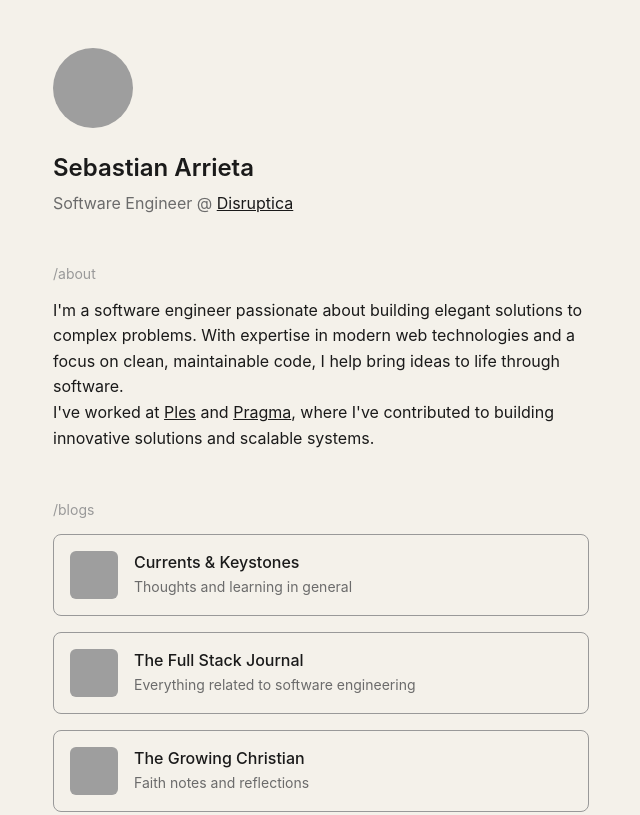
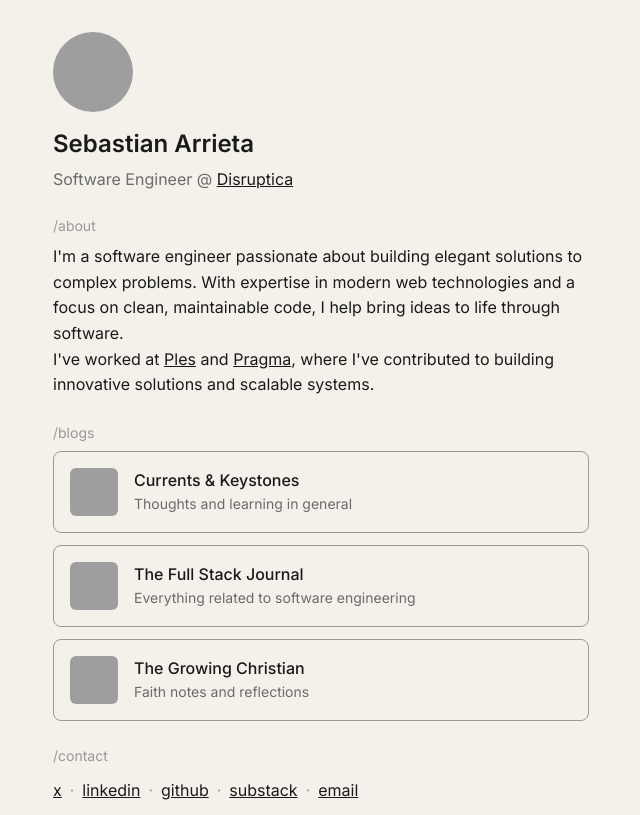
Before and after one commit to sarrietav-dev/site, an Astro site: page / in a window 1280 px wide. Shown: the top 815 px of the page, without its empty margins (319-959 px from the left). Built offline with nearby package versions, Linux system fonts and the light colour scheme; Astro itself is replaced by a stand-in of ours; grey boxes are pictures that could not be loaded.

Commit message:
add better font and descrease whitespace

```diff
--- a/src/components/About.astro
+++ b/src/components/About.astro
@@ -16,13 +16,13 @@
 
 <style>
   .section {
-    margin-bottom: 3rem;
+    margin-bottom: 1.5rem;
   }
 
   .label {
     color: var(--color-label);
     font-size: 0.875rem;
-    margin-bottom: 0.75rem;
+    margin-bottom: 0.5rem;
   }
 
   .content p {
--- a/src/components/Blogs.astro
+++ b/src/components/Blogs.astro
@@ -31,19 +31,19 @@
 
 <style>
   .section {
-    margin-bottom: 3rem;
+    margin-bottom: 1.5rem;
   }
 
   .label {
     color: var(--color-label);
     font-size: 0.875rem;
-    margin-bottom: 0.75rem;
+    margin-bottom: 0.5rem;
   }
 
   .blog-cards {
     display: flex;
     flex-direction: column;
-    gap: 1rem;
+    gap: 0.75rem;
   }
 
   .blog-card {
--- a/src/components/Hero.astro
+++ b/src/components/Hero.astro
@@ -19,7 +19,7 @@ import profilePic from '../../public/me.jpg';
 
 <style>
   .hero {
-    margin-bottom: 3rem;
+    margin-bottom: 1.5rem;
   }
 
   .profile-wrapper {
@@ -27,7 +27,7 @@ import profilePic from '../../public/me.jpg';
     height: 80px;
     border-radius: 50%;
     overflow: hidden;
-    margin-bottom: 1.5rem;
+    margin-bottom: 1rem;
   }
 
   .profile-image {
--- a/src/pages/index.astro
+++ b/src/pages/index.astro
@@ -13,6 +13,9 @@ import Contact from '../components/Contact.astro';
 		<meta name="viewport" content="width=device-width" />
 		<meta name="generator" content={Astro.generator} />
 		<meta name="description" content="Sebastian Arrieta - Software Engineer at Disruptica. Personal portfolio and blog." />
+		<link rel="preconnect" href="https://fonts.googleapis.com" />
+		<link rel="preconnect" href="https://fonts.gstatic.com" crossorigin />
+		<link href="https://fonts.googleapis.com/css2?family=Inter:wght@400;500;600&display=swap" rel="stylesheet" />
 		<title>Sebastian Arrieta - Software Engineer</title>
 	</head>
 	<body>
--- a/src/styles/global.css
+++ b/src/styles/global.css
@@ -16,7 +16,7 @@
   --color-label: #999999;
 
   /* Typography */
-  --font-sans: -apple-system, BlinkMacSystemFont, "Segoe UI", Roboto,
+  --font-sans: 'Inter', -apple-system, BlinkMacSystemFont, "Segoe UI", Roboto,
                "Helvetica Neue", Arial, sans-serif;
 }
 
@@ -40,12 +40,12 @@ body {
   font-family: var(--font-sans);
   background-color: var(--color-bg);
   color: var(--color-text);
-  line-height: 1.6;
+  line-height: 1.5;
   -webkit-font-smoothing: antialiased;
   -moz-osx-font-smoothing: grayscale;
   max-width: 600px;
   margin: 0 auto;
-  padding: 3rem 2rem;
+  padding: 2rem 2rem;
 }
 
 /* Reduced motion support */
```
